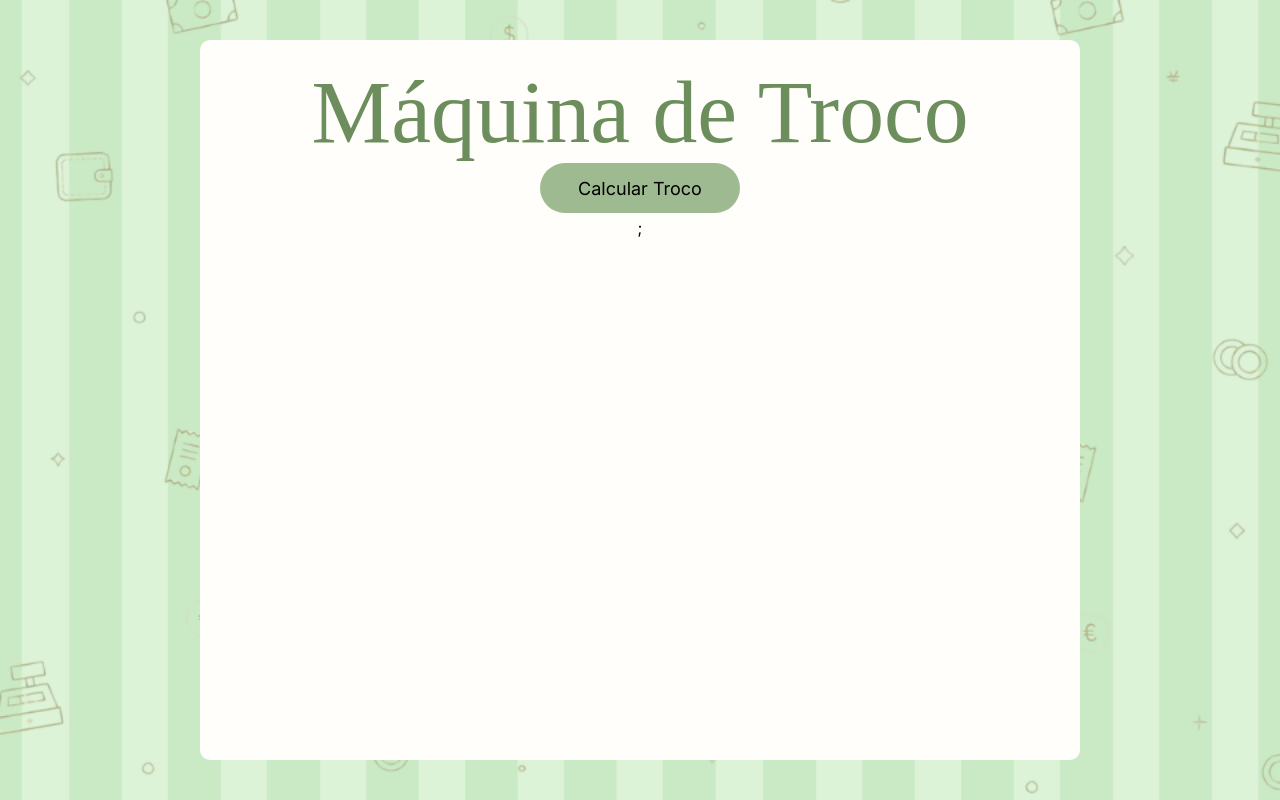
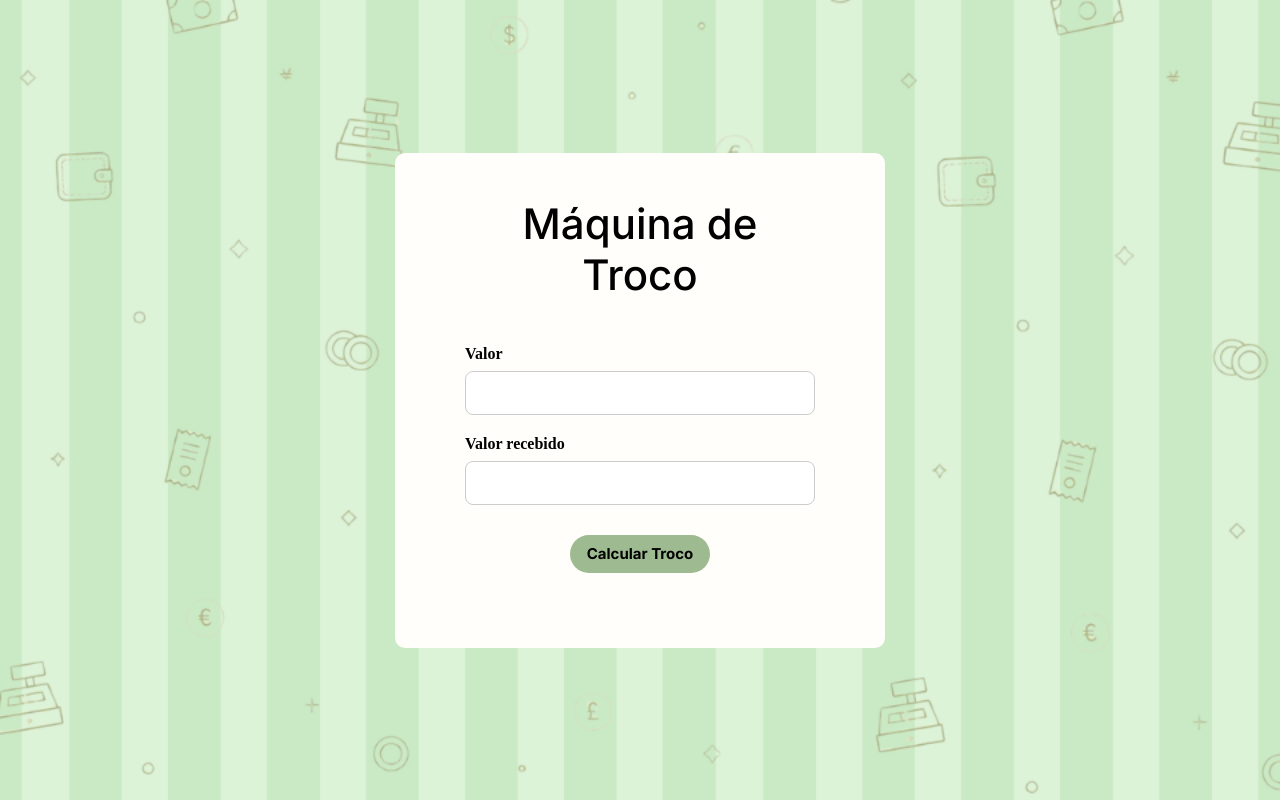
Before and after one commit to HelloisaLeite/maquina-de-troco, a React (Vite) app: page / in a window 1280 px wide. Built offline with nearby package versions, Linux system fonts and the light colour scheme; a web font is replaced by a local one.

Commit message:
Novas ataualizações

```diff
--- a/src/App.css
+++ b/src/App.css
@@ -2,29 +2,47 @@
   display: flex;
   justify-content: center;
   align-items: center;
+  min-height: 100vh;
+  padding: 30px;
 }
 
 .container {
   background-color: var(--box-color);
   width: 100%;
-  max-width: 880px;
-  min-height: 90vh;
-  margin: 40px;
+  max-width: 490px;
+  min-height: auto;
+  padding: 45px 70px;
   border-radius: 10px;
+  box-sizing: border-box;
 }
+
+/* Título */
+
+.container h1 {
+  text-align: center;
+  margin: 0 0 45px 0;
+  font-family: var(--text-font-family);
+  font-size: 42px;
+  color: var(--text-color);
+}
+
+/* Botão */
 
 .botao {
   display: flex;
   justify-content: center;
+  margin-top: 25px;
+  margin-bottom: 30px;
 }
 
 .botao-calcular {
   background-color: var(--button-color);
   color: var(--text-color);
   font-family: var(--text-font-family);
-  font-size: 18px;
-  width: 200px;
-  height: 50px;
+  font-size: 15px;
+  font-weight: bold;
+  width: 140px;
+  height: 38px;
   border: none;
   border-radius: 30px;
 }
@@ -34,10 +52,11 @@
   cursor: pointer;
 }
 
+/* Resultado */
+
 .resultado-calculo {
   display: flex;
   justify-content: center;
-  align-items: center;
   flex-direction: column;
   margin-top: 5px;
   font-family: var(--text-font-family);
@@ -52,3 +71,15 @@
 .coluna {
   text-align: left;
 }
+
+/* Mensagem de erro */
+
+.mensagem {
+  margin: 15px 0;
+  padding: 12px;
+  border-radius: 8px;
+  background-color: #ffe5e5;
+  color: #b00020;
+  text-align: center;
+  font-weight: bold;
+}
--- a/src/App.jsx
+++ b/src/App.jsx
@@ -1,34 +1,79 @@
 import { useState } from 'react'
 import './App.css'
+
 import BotaoCalcular from './components/BotaoCalcular'
+import EntradaValores from './components/EntradaValores'
+import ResultadoTroco from './components/ResultadoTroco'
+import Mensagem from './components/Mensagem'
 
 function App() {
-  // Bloco 3: adiciona os estados do valor da compra e do valor pago
-  const [valorCompra, setValorCompra] = useState('');
-  const [valorPago, setValorPago] = useState('');
-  const [troco, setTroco] = useState(null);
+
+  // Estados dos valores digitados
+  const [valorCompra, setValorCompra] = useState('')
+  const [valorPago, setValorPago] = useState('')
+
+  // Estados do resultado
+  const [troco, setTroco] = useState(null)
   const [cedulasEMoedas, setCedulasEMoedas] = useState(null)
 
-  // Bloco 4: função que calcula o troco
+  // Estado das mensagens
+  const [mensagem, setMensagem] = useState('')
+
+
+  // Função responsável pelo cálculo
   function calcularTroco() {
-    const compra = Number(valorCompra);
-    const pago = Number(valorPago);
 
-    if (pago < compra) {
-      setTroco(null);
-      return;
+    // Limpa mensagens anteriores
+    setMensagem('')
+
+    // Verifica se os campos foram preenchidos
+    if (valorCompra === '' || valorPago === '') {
+      setMensagem('Preencha todos os campos.')
+      setTroco(null)
+      setCedulasEMoedas(null)
+      return
     }
 
-    const resultadoTroco = pago - compra;
-    setTroco(resultadoTroco);
+    const compra = Number(valorCompra)
+    const pago = Number(valorPago)
+
+    // Verifica se os valores são válidos
+    if (isNaN(compra) || isNaN(pago) || compra < 0 || pago < 0) {
+      setMensagem('Digite valores válidos.')
+      setTroco(null)
+      setCedulasEMoedas(null)
+      return
+    }
+
+    // Verifica se o pagamento é suficiente
+    if (pago < compra) {
+      setMensagem('O valor pago é insuficiente.')
+      setTroco(null)
+      setCedulasEMoedas(null)
+      return
+    }
+
+    // Calcula o troco
+    const resultadoTroco = pago - compra
+
+    setTroco(resultadoTroco)
+
+    // Verifica se não existe troco
+    if (resultadoTroco === 0) {
+      setMensagem('Pagamento realizado. Não há troco.')
+      setCedulasEMoedas(null)
+      return
+    }
+
+    // Calcula as cédulas e moedas
+    const resultadoCedulasEMoedas =
+      calcularCedulasEMoedas(resultadoTroco)
+
+    setCedulasEMoedas(resultadoCedulasEMoedas)
+  }
 
 
-    const resultadoCedulasEMoedas = calcularCedulasEMoedas(resultadoTroco);
-
-    setCedulasEMoedas(resultadoCedulasEMoedas);
-  };
-
-  // Bloco 5: função que calcula a quantidade de cédulas e moedas necessárias para o troco
+  // Função que calcula a quantidade de cédulas e moedas
   function calcularCedulasEMoedas(troco) {
 
     let valor = Math.round(troco * 100)
@@ -50,7 +95,9 @@ function App() {
     const resultado = {}
 
     for (const item of valores) {
+
       const quantidade = Math.floor(valor / item.valor)
+
       resultado[item.nome] = quantidade
 
       valor -= quantidade * item.valor
@@ -59,52 +106,37 @@ function App() {
     return resultado
   }
 
+
   return (
     <main className="app">
+
       <div className="container">
+
         <h1>Máquina de Troco</h1>
 
+        <EntradaValores
+          valorCompra={valorCompra}
+          valorPago={valorPago}
+          setValorCompra={setValorCompra}
+          setValorPago={setValorPago}
+        />
+
+        <Mensagem mensagem={mensagem} />
+
         <div className="botao">
-          <BotaoCalcular texto="Calcular Troco" onClick={calcularTroco} />
+          <BotaoCalcular
+            texto="Calcular Troco"
+            onClick={calcularTroco}
+          />
         </div>
 
-        <div className="resultado-calculo">
+        <ResultadoTroco
+          troco={troco}
+          cedulasEMoedas={cedulasEMoedas}
+        />
 
-          {troco !== null && (
-            <p>Troco: R$ {troco.toFixed(2)}</p>
-          )}
+      </div>
 
-          {cedulasEMoedas && (
-        <div className="cedulas-moedas">
-          <h2>Cédulas e Moedas:</h2>
-
-          <div className="colunas">
-
-            <div className="coluna">
-              <h3>Cédulas</h3>
-
-              <p>R$ 100: {cedulasEMoedas.nota100}</p>
-              <p>R$ 50: {cedulasEMoedas.nota50}</p>
-              <p>R$ 20: {cedulasEMoedas.nota20}</p>
-              <p>R$ 10: {cedulasEMoedas.nota10}</p>
-              <p>R$ 5: {cedulasEMoedas.nota5}</p>
-              <p>R$ 2: {cedulasEMoedas.nota2}</p>
-            </div>
-
-            <div className="coluna">
-              <h3>Moedas</h3>
-
-              <p>R$ 1,00: {cedulasEMoedas.moeda1}</p>
-              <p>R$ 0,50: {cedulasEMoedas.moeda50}</p>
-              <p>R$ 0,25: {cedulasEMoedas.moeda25}</p>
-              <p>R$ 0,10: {cedulasEMoedas.moeda10}</p>
-              <p>R$ 0,05: {cedulasEMoedas.moeda05}</p>
-            </div>
-          </div>
-        </div>
-      )};
-        </div>
-      </div>
     </main>
   )
 }
--- /dev/null
+++ b/src/components/EntradaValores.css
@@ -0,0 +1,29 @@
+.entrada-valores {
+  display: flex;
+  flex-direction: column;
+  gap: 20px;
+  margin: 30px 0;
+}
+
+.campo {
+  display: flex;
+  flex-direction: column;
+  gap: 8px;
+}
+
+.campo label {
+  font-weight: bold;
+  font-size: 16px;
+}
+
+.campo input {
+  padding: 12px;
+  border: 1px solid #ccc;
+  border-radius: 8px;
+  font-size: 16px;
+}
+
+.campo input:focus {
+  outline: none;
+  border-color: #6c63ff;
+}
--- /dev/null
+++ b/src/components/EntradaValores.jsx
@@ -0,0 +1,48 @@
+import './EntradaValores.css'
+
+function EntradaValores({
+  valorCompra,
+  valorPago,
+  setValorCompra,
+  setValorPago
+}) {
+  return (
+    <div className="entrada-valores">
+
+      <div className="campo">
+        <label htmlFor="valorCompra">
+          Valor
+        </label>
+
+        <input
+          id="valorCompra"
+          type="number"
+          step="0.01"
+          min="0"
+          value={valorCompra}
+          onChange={(e) => setValorCompra(e.target.value)}
+          placeholder=""
+        />
+      </div>
+
+      <div className="campo">
+        <label htmlFor="valorPago">
+          Valor recebido
+        </label>
+
+        <input
+          id="valorPago"
+          type="number"
+          step="0.01"
+          min="0"
+          value={valorPago}
+          onChange={(e) => setValorPago(e.target.value)}
+          placeholder=""
+        />
+      </div>
+
+    </div>
+  )
+}
+
+export default EntradaValores
--- /dev/null
+++ b/src/components/Mensagem.jsx
@@ -0,0 +1,14 @@
+function Mensagem({ mensagem }) {
+
+  if (!mensagem) {
+    return null
+  }
+
+  return (
+    <div className="mensagem">
+      {mensagem}
+    </div>
+  )
+}
+
+export default Mensagem
--- /dev/null
+++ b/src/components/ResultadoTroco.css
@@ -0,0 +1,22 @@
+.resultado {
+  width: 100%;
+  margin-top: 28px;
+  font-size: 16px;
+}
+
+.valor-resultado {
+  margin: 0 0 30px 0;
+  font-size: 16px;
+}
+
+.devolver {
+  margin-top: 0;
+}
+
+.devolver > p:first-child {
+  margin-bottom: 12px;
+}
+
+.devolver p {
+  margin: 7px 0;
+}
--- /dev/null
+++ b/src/components/ResultadoTroco.jsx
@@ -0,0 +1,69 @@
+import './ResultadoTroco.css'
+
+function ResultadoTroco({ troco, cedulasEMoedas }) {
+
+  if (troco === null || cedulasEMoedas === null) {
+    return null
+  }
+
+  return (
+    <div className="resultado">
+
+      <p className="valor-resultado">
+        Resultado: R$ {troco.toFixed(2).replace('.', ',')}
+      </p>
+
+      <div className="devolver">
+        <p>Devolver:</p>
+
+        {cedulasEMoedas.nota100 > 0 && (
+          <p> {cedulasEMoedas.nota100} - Nota R$ 100,00</p>
+        )}
+
+        {cedulasEMoedas.nota50 > 0 && (
+          <p>{cedulasEMoedas.nota50} - Nota R$ 50,00</p>
+        )}
+
+        {cedulasEMoedas.nota20 > 0 && (
+          <p>{cedulasEMoedas.nota20} - Nota R$ 20,00</p>
+        )}
+
+        {cedulasEMoedas.nota10 > 0 && (
+          <p>{cedulasEMoedas.nota10} - Nota R$ 10,00</p>
+        )}
+
+        {cedulasEMoedas.nota5 > 0 && (
+          <p>{cedulasEMoedas.nota5} - Nota R$ 5,00</p>
+        )}
+
+        {cedulasEMoedas.nota2 > 0 && (
+          <p>{cedulasEMoedas.nota2} - Nota R$ 2,00</p>
+        )}
+
+        {cedulasEMoedas.moeda1 > 0 && (
+          <p>{cedulasEMoedas.moeda1} - Moeda R$ 1,00</p>
+        )}
+
+        {cedulasEMoedas.moeda50 > 0 && (
+          <p>{cedulasEMoedas.moeda50} - Moeda R$ 0,50</p>
+        )}
+
+        {cedulasEMoedas.moeda25 > 0 && (
+          <p>{cedulasEMoedas.moeda25} - Moeda R$ 0,25</p>
+        )}
+
+        {cedulasEMoedas.moeda10 > 0 && (
+          <p>{cedulasEMoedas.moeda10} - Moeda R$ 0,10</p>
+        )}
+
+        {cedulasEMoedas.moeda05 > 0 && (
+          <p>{cedulasEMoedas.moeda05} - Moeda R$ 0,05</p>
+        )}
+
+      </div>
+
+    </div>
+  )
+}
+
+export default ResultadoTroco
--- a/src/index.css
+++ b/src/index.css
@@ -1,3 +1,4 @@
+
 :root {
   --text-primary-color: #000000;
   --text-font-family: 'Inter', sans-serif;
```
